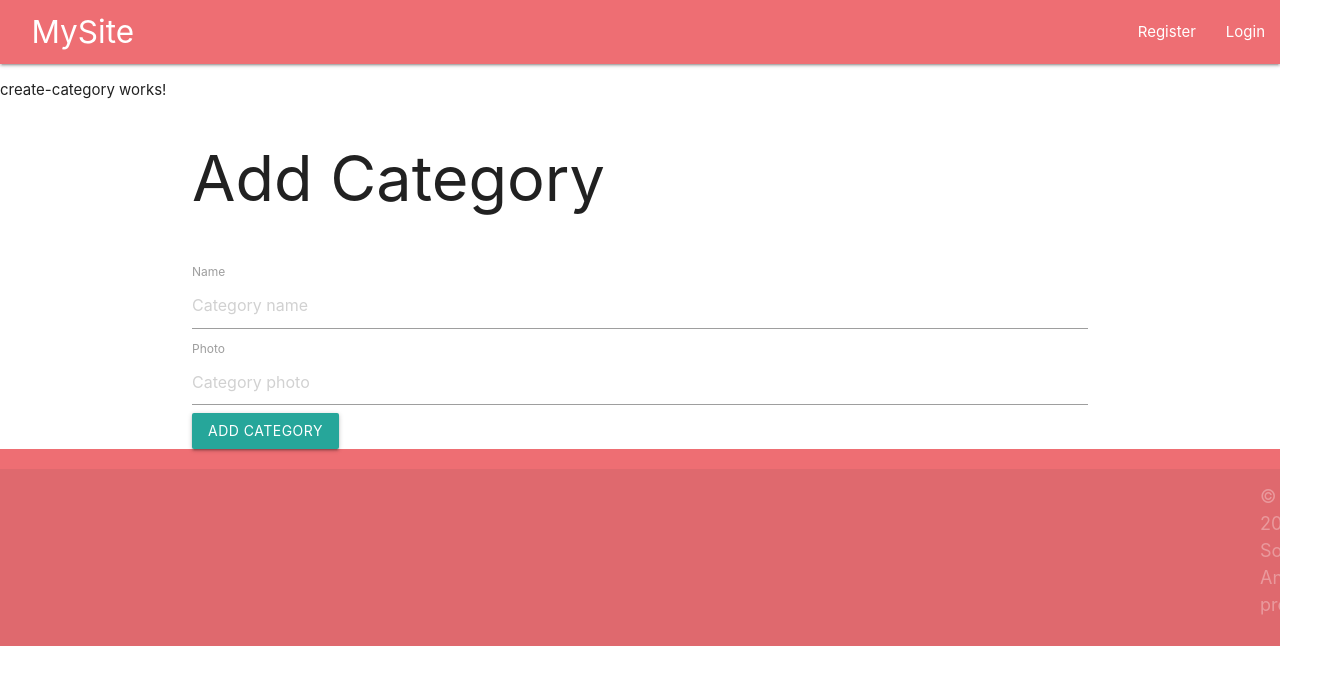
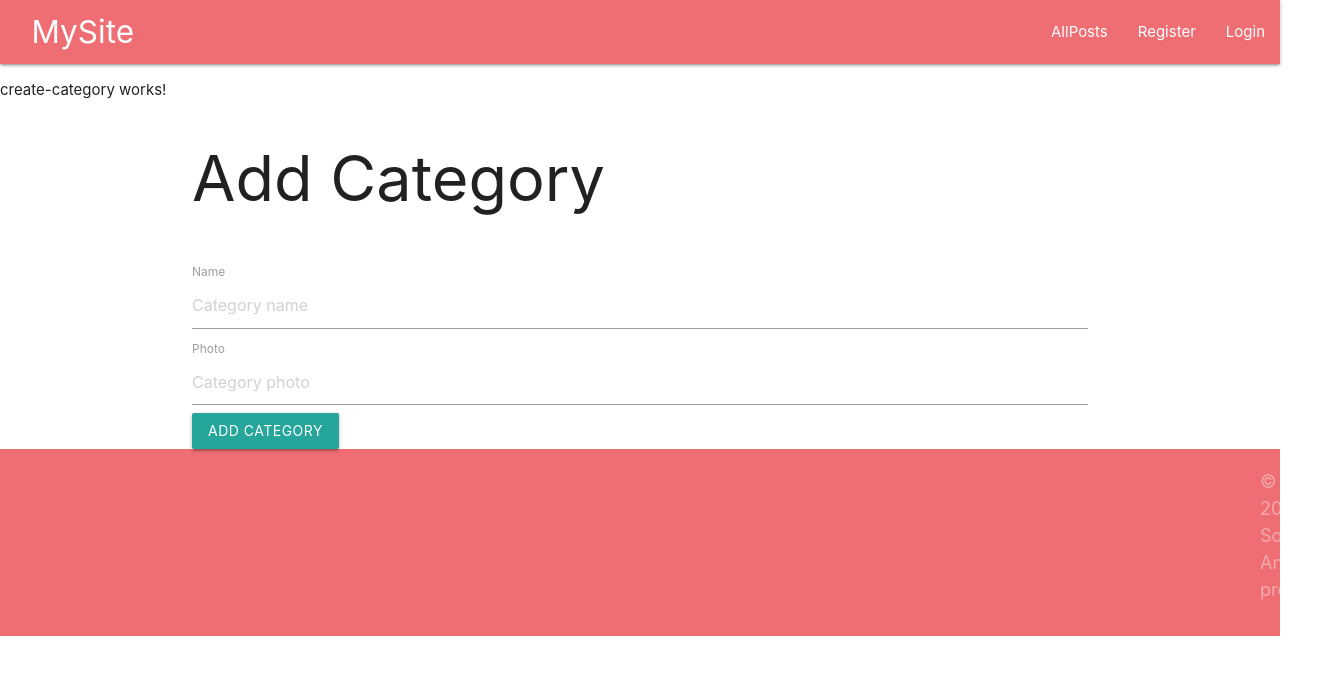
Before and after one commit to VladiSavova/angular-project, an Angular app: page /category in a window 1280 px wide. Shown: the top 684 px of the page, 1326 px wide, since content can reach past the window. Built offline with nearby package versions, Linux system fonts and the light colour scheme.

Commit message:
fix footer

```diff
--- a/src/app/core/footer/footer.component.html
+++ b/src/app/core/footer/footer.component.html
@@ -1,10 +1,10 @@
+<!--
+<footer class="page-footer"> -->
 
-<footer class="page-footer">
-
-    <div class="footer-copyright">
+    <div class="page-footer">
       <div class="info">
         <p>&copy; 2020 SoftUni Angular project</p>
 
       </div>
     </div>
-  </footer>
+  <!-- </footer> -->
--- a/src/app/core/footer/footer.component.scss
+++ b/src/app/core/footer/footer.component.scss
@@ -1,5 +1,6 @@
 .page-footer{
-
+	padding-bottom: 1em;
+	padding-top: 1em;
 	p {
 		opacity: 0.6;
 		cursor: pointer;
--- a/src/app/core/navigation/navigation.component.html
+++ b/src/app/core/navigation/navigation.component.html
@@ -3,6 +3,7 @@
       <a href="home" class="brand-logo">MySite</a>
       <ul id="nav-mobile" class="right hide-on-med-and-down">
         <div *ngIf="!authService.isAuth()">
+          <li><a routerLink="home">AllPosts</a></li>
           <li><a routerLink="register">Register</a></li>
           <li><a routerLink="login">Login</a></li>
         </div>
@@ -10,10 +11,11 @@
 
 
        <div *ngIf="authService.isAuth() && !authService.isAdmin()">
-        <li><a routerLink="create">Create</a></li>
+        <li><a routerLink="create">CreatePost</a></li>
         <li><a routerLink="myPosts/:id">MyPosts</a></li>
-        <li><a routerLink="favourite/:id">favourite</a></li>
-        <li><a routerLink="category">Category</a></li>
+        <!-- <li><a routerLink="favourite/:id">favourite</a></li> -->
+        <li><a routerLink="home">AllPosts</a></li>
+        <li><a routerLink="category">CreateCategory</a></li>
        <li><a href="home" (click)=" logout()">Logout</a></li>
        </div>
 
```
